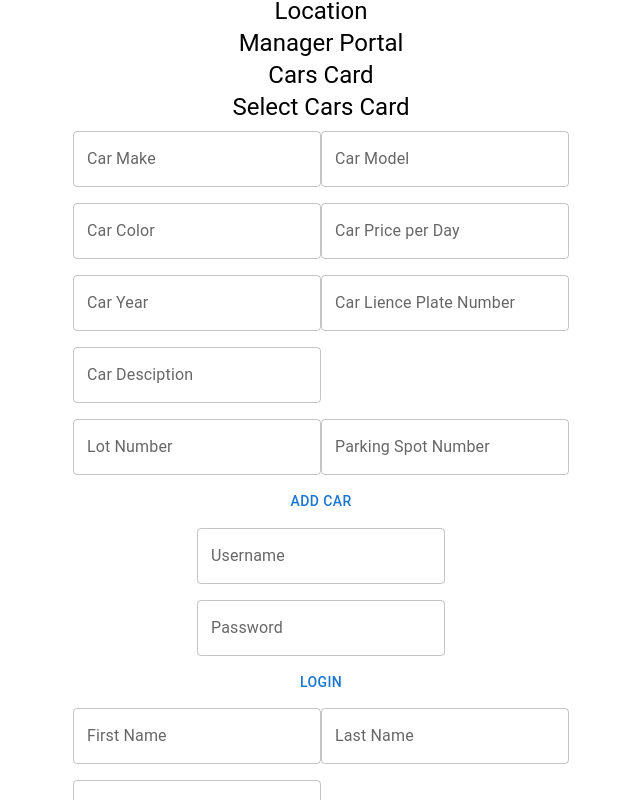
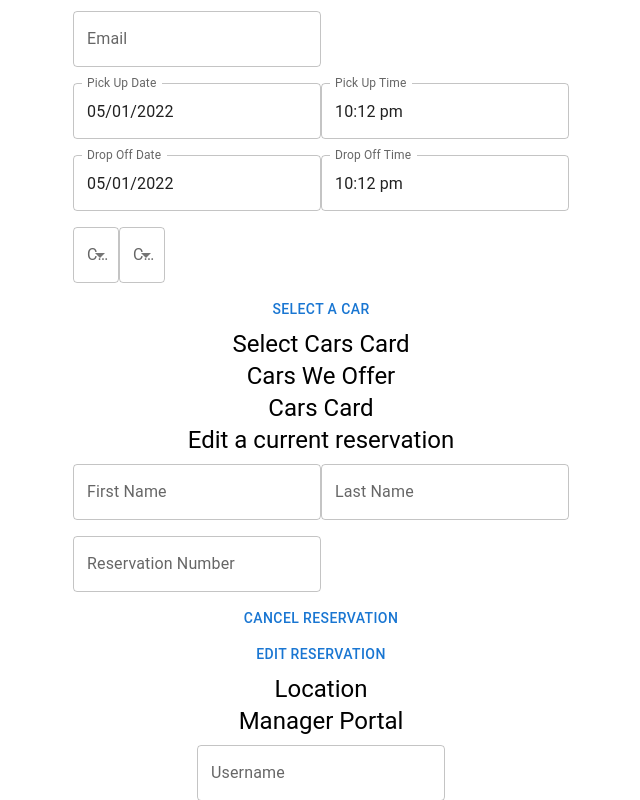
Before and after one commit to jbender8/car-rental, a React (Create React App) app: page / in a window 1280 px wide. Shown: the part 480-1280 px from the top of the page, without its empty margins (319-959 px from the left). Built offline with nearby package versions, Linux system fonts and the light colour scheme.

Commit message:
clean up set up of app.js and added some missing styles

```diff
--- a/src/App.js
+++ b/src/App.js
@@ -1,4 +1,3 @@
-import logo from './logo.svg';
 import './App.css';
 import HomeWindow from './components/PageConatiner/Home/HomePage';
 import FooterSection from './components/Footer/Footer';
@@ -8,13 +7,6 @@ import Cars from './components/PageConatiner/Cars/Cars';
 import Location from './components/PageConatiner/location/Location';
 import EditRes from './components/PageConatiner/EditRes/EditRes';
 import Manager from './components/PageConatiner/ManagerPortal/Manager';
-import CarsCard from './components/Cards/CarsOffered/CarsCard';
-import SelectACarCard from './components/Cards/SelectACar/SelectACarCard';
-import AddCar from './components/Forms/AddCar/AddCar';
-import Login from './components/Forms/Login/Login';
-import RentACar from './components/Forms/RentACar/RentACar';
-import RemoveACar from './components/Forms/RemoveACar/RemoveACar';
-import EditReservation from './components/Forms/EditReservation/EditReservation';
 
 function App() {
   return (
@@ -26,13 +18,6 @@ function App() {
       <EditRes />
       <Location />
       <Manager />
-      <CarsCard />
-      <SelectACarCard/>
-      <AddCar/>
-      <Login />
-      <RentACar />
-      <RemoveACar />
-      <EditReservation/>
       <FooterSection />
     </div>
   );
--- a/src/components/Forms/AddCar/AddCar.jsx
+++ b/src/components/Forms/AddCar/AddCar.jsx
@@ -1,5 +1,6 @@
 import { Button, FormControl, TextField } from "@mui/material";
 import React from "react";
+import './addCar.css';
 
 class AddCars extends React.Component{
     render(){
--- a/src/components/Forms/EditReservation/EditReservation.jsx
+++ b/src/components/Forms/EditReservation/EditReservation.jsx
@@ -1,5 +1,6 @@
 import { Button, FormControl, TextField } from "@mui/material";
 import React from "react";
+import './editres.css';
 
 class EditForm extends React.Component{
     render(){
@@ -12,7 +13,7 @@ class EditForm extends React.Component{
 
                     </div>
                     <div className="form">
-                        <TextField id="outlined-basic" label="Password" variant="outlined" />
+                        <TextField id="outlined-basic" label="Reservation Number" variant="outlined" />
                     </div>
                     <Button className="SelcectCar">
                         Cancel Reservation
--- a/src/components/Forms/RemoveACar/RemoveACar.jsx
+++ b/src/components/Forms/RemoveACar/RemoveACar.jsx
@@ -1,5 +1,6 @@
 import { Button, FormControl, TextField } from "@mui/material";
 import React from "react";
+import './remove.css'
 
 class RemoveForm extends React.Component{
     render(){
--- a/src/components/PageConatiner/Cars/Cars.jsx
+++ b/src/components/PageConatiner/Cars/Cars.jsx
@@ -1,11 +1,13 @@
 import { Typography } from "@mui/material";
 import React from "react";
+import CarsCard from "../../Cards/CarsOffered/CarsCard";
 
 class CarRental extends React.Component{
     render(){
         return(
             <div>
                 <Typography variant="h5">Cars We Offer</Typography>
+                <CarsCard />
             </div>
         )
     }
--- a/src/components/PageConatiner/EditRes/EditRes.jsx
+++ b/src/components/PageConatiner/EditRes/EditRes.jsx
@@ -1,11 +1,13 @@
 import { Typography } from "@mui/material";
 import React from "react";
+import EditReservation from "../../Forms/EditReservation/EditReservation";
 
 class Reservation extends React.Component{
     render(){
         return(
             <div>
                 <Typography variant="h5">Edit a current reservation</Typography>
+                <EditReservation />
             </div>
         )
     }
--- a/src/components/PageConatiner/Home/HomePage.jsx
+++ b/src/components/PageConatiner/Home/HomePage.jsx
@@ -1,11 +1,15 @@
 import { Typography } from "@mui/material";
 import React from "react";
+import SelectACarCard from "../../Cards/SelectACar/SelectACarCard";
+import RentACar from "../../Forms/RentACar/RentACar";
 
 class HomeWindow extends React.Component{
     render(){
         return(
             <div>
                 <Typography variant="h2"> Rent A Car</Typography>
+                <RentACar />
+                <SelectACarCard />
             </div>
         )
     }
--- a/src/components/PageConatiner/ManagerPortal/Manager.jsx
+++ b/src/components/PageConatiner/ManagerPortal/Manager.jsx
@@ -1,11 +1,17 @@
 import { Typography } from "@mui/material";
 import React from "react";
+import AddCar from "../../Forms/AddCar/AddCar";
+import Login from "../../Forms/Login/Login";
+import RemoveACar from "../../Forms/RemoveACar/RemoveACar";
 
 class ManagerPortal extends React.Component{
     render(){
         return(
             <div>
                 <Typography variant="h5">Manager Portal</Typography>
+                <Login />
+                <AddCar />
+                <RemoveACar />
             </div>
         )
     }
```
Also changed, not shown: src/components/Forms/AddCar/addCar.css (added), src/components/Forms/EditReservation/editres.css (added), src/components/Forms/RemoveACar/remove.css (added).
